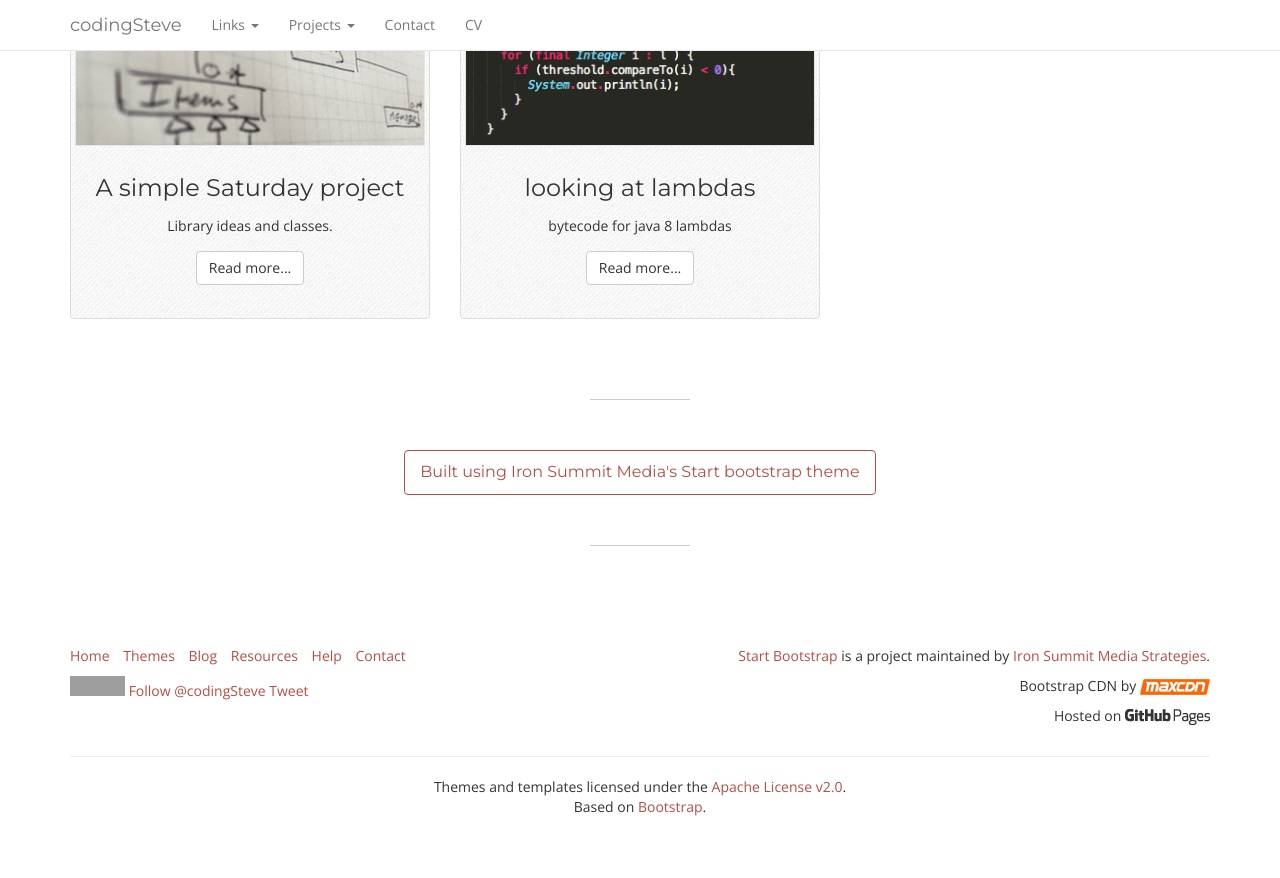
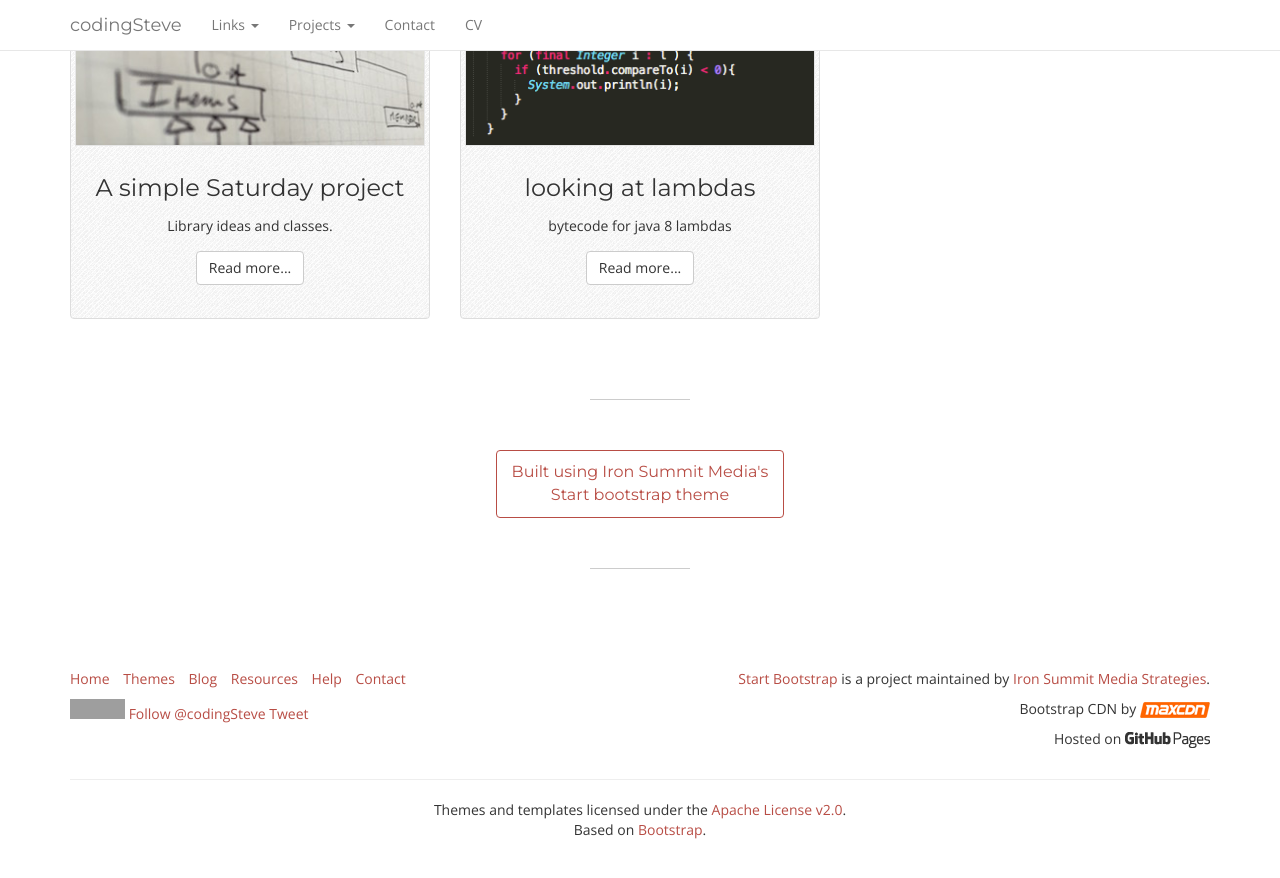
Before and after one commit to codingSteve/codingSteve.github.io, a Jekyll site: the page built from index.html, in a window 1280 px wide and 900 px high, scrolled down 752 px. Shown: the top 878 px of the window. Built offline with Jekyll 4.4.1, drawn with Linux system fonts in a browser that asks for light colours; nearby versions of some CDN libraries; comment, search, counter and statistics services are not loaded; grey boxes are pictures that could not be loaded.

Commit message:
line break for layout

```diff
--- a/index.html
+++ b/index.html
@@ -35,7 +35,7 @@ redirect_from:
 
 
     <div class="text-center btn-home">
-        <aA href="http://ironsummitmedia.github.io/startbootstrap-blog-home/" class="btn btn-outline">Built using Iron Summit Media's Start bootstrap theme</a>
+        <aA href="http://ironsummitmedia.github.io/startbootstrap-blog-home/" class="btn btn-outline">Built using Iron Summit Media's<br>Start bootstrap theme</a>
     </div>
     <hr class="small">
 </div>
```
